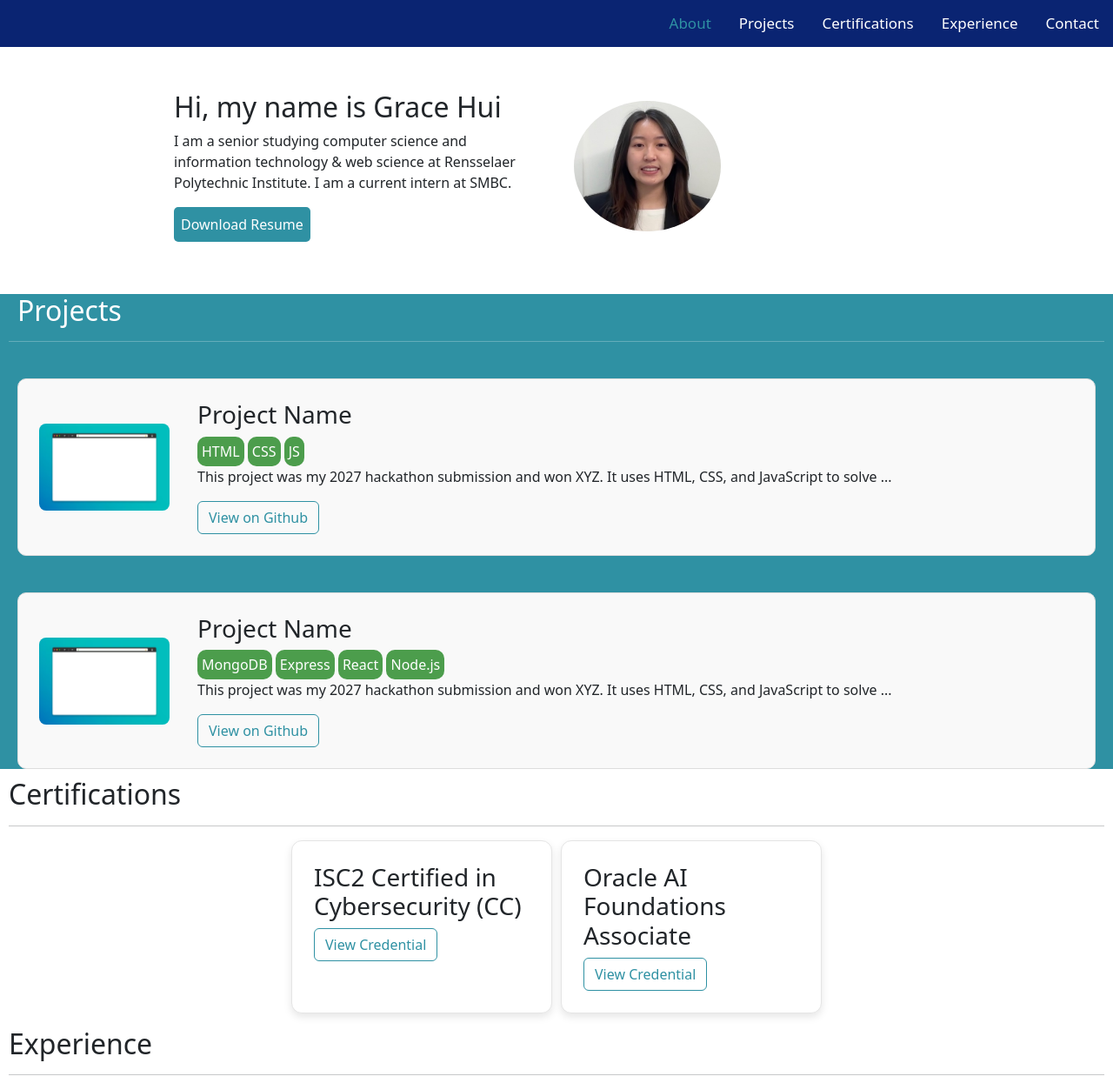
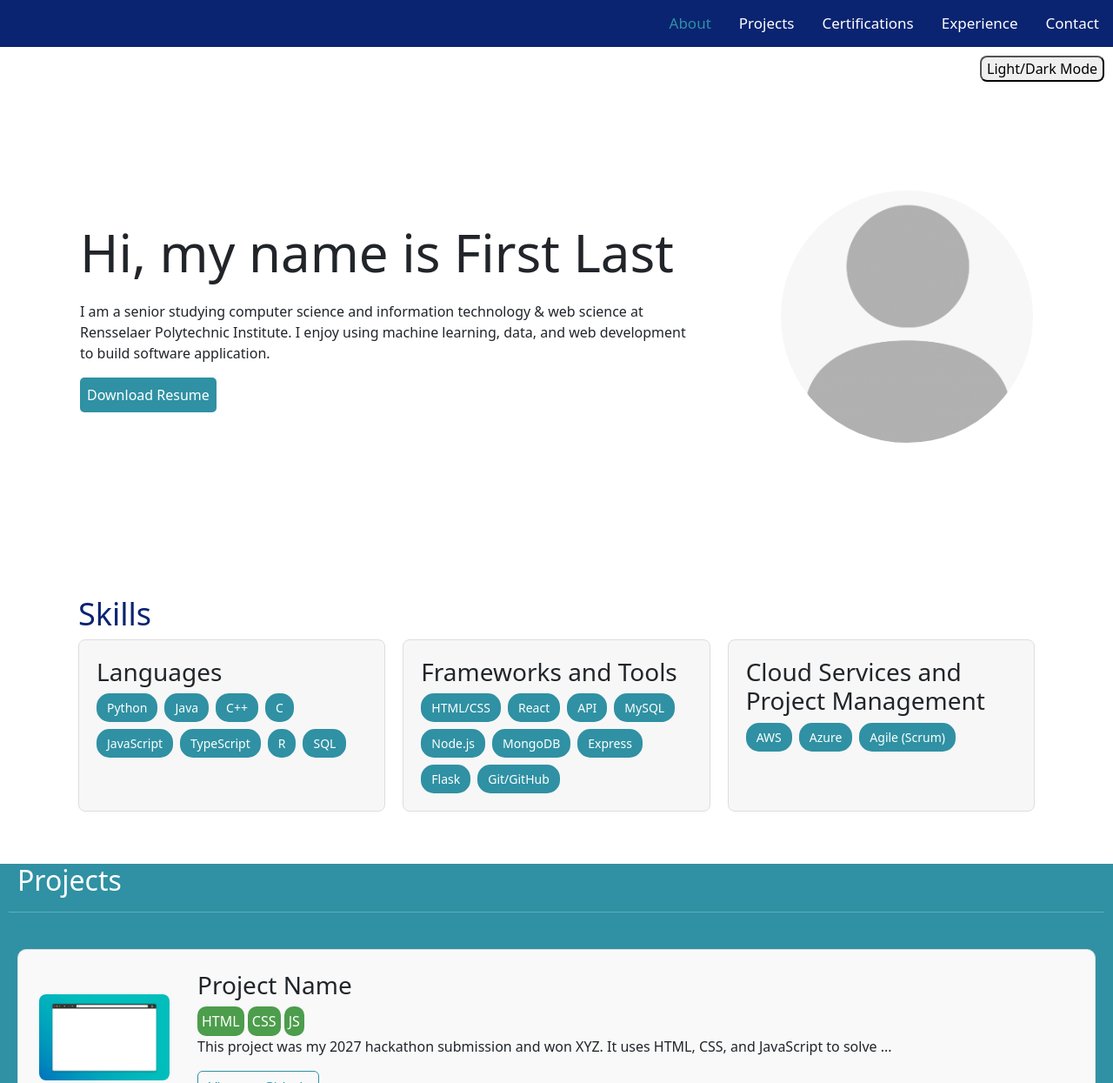
Before and after one commit to gracehui123/Portfolio_Demo, a plain HTML site: page index.html in a window 1280 px wide. Shown: the top 1245 px of the page at 87% size. Drawn offline with nearby package versions, Linux system fonts and the light colour scheme.

Commit message:
added more for demo
added skills, better styled about page, and light/dark mode

```diff
--- a/index.html
+++ b/index.html
@@ -19,18 +19,71 @@
             <a href="#contact">Contact</a>
         </div>
 
-        <div class="main">
-            <div id="about" class="flex-container">
-                <div class="col">
-                    <h2>Hi, my name is Grace Hui</h2>
-                    <p>I am a senior studying computer science and information technology & web science at Rensselaer Polytechnic Institute. I am a current intern at SMBC.</p>
+        <div class="Main" id="Main">
+            <div id="button-container">
+                <button id="mode-button" onclick="toggleMode()">Light/Dark Mode</button>
+            </div>
+
+            <div class="container about">
+                <div class="about-content">
+                    <h1 class="about-title">Hi, my name is First Last</h1>
+                    <p>I am a senior studying computer science and information technology & web science at Rensselaer Polytechnic Institute.
+                        I enjoy using machine learning, data, and web development to build software application.
+                    </p>
+
                     <a href="resume_example.pdf" download>
                         <button id="resume-button">Download Resume</button>
                     </a>
                 </div>
-                <div class="col">
-                    <img id="headshot" alt="headshot" src="headshot.jpg">
+
+                <img class="about-image" alt="headshot" src="headshot.png">
+            </div>
+
+            <div id="skills">
+                <div class="section-heading">
+                    <h2 id="skills-title">Skills</h2>
                 </div>
+
+                <div class="skills-layout">
+                    <div class="skill-group">
+                        <h3 class="skill-name">Languages</h3>
+                        <ul class="skill-tags">
+                            <li>Python</li>
+                            <li>Java</li>
+                            <li>C++</li>
+                            <li>C</li>
+                            <li>JavaScript</li>
+                            <li>TypeScript</li>
+                            <li>R</li>
+                            <li>SQL</li>
+                        </ul>
+                    </div>
+
+                    <div class="skill-group">
+                        <h3 class="skill-name">Frameworks and Tools</h3>
+                        <ul class="skill-tags">
+                            <li>HTML/CSS</li>
+                            <li>React</li>
+                            <li>API</li>
+                            <li>MySQL</li>
+                            <li>Node.js</li>
+                            <li>MongoDB</li>
+                            <li>Express</li>
+                            <li>Flask</li>
+                            <li>Git/GitHub</li>
+                        </ul>
+                    </div>
+
+                    <div class="skill-group">
+                        <h3 class="skill-name">Cloud Services and Project Management</h3>
+                        <ul class="skill-tags">
+                            <li>AWS</li>
+                            <li>Azure</li>
+                            <li>Agile (Scrum)</li>
+                        </ul>
+                    </div>
+                </div>
+
             </div>
 
             <div id="project_section">
@@ -76,16 +129,16 @@
             </div>
 
             <div id="certifications">
-                <h2>Certifications</h2>
+                <h2 id="cert-title">Certifications</h2>
                 <hr>
                 <div class="certs">
                     <div class="cert-card">
-                        <h3>ISC2 Certified in Cybersecurity (CC)</h3>
+                        <h3>Cert #1</h3>
                         <a href="" class="btn btn-outline-primary" target="_blank" rel="noopener noreferrer">View Credential</a>
                     </div>
 
                     <div class="cert-card">
-                        <h3>Oracle AI Foundations Associate</h3>
+                        <h3>Cert #2</h3>
                         <a href="" class="btn btn-outline-primary" target="_blank" rel="noopener noreferrer">View Credential</a>
                     </div>
                 </div>
@@ -124,7 +177,11 @@
             </div>
         </div>
 
-
-        <div></div>
     </body>
 </html>
+
+<script>
+    function toggleMode() {
+        document.body.classList.toggle("dark-mode");
+    }
+</script>
--- a/styles.css
+++ b/styles.css
@@ -1,5 +1,4 @@
 /* Add CSS styles for your web site here and use them in index.html. */
-/* Add a black background color to the top navigation */
 body{
   margin: 0;
 }
@@ -169,8 +168,9 @@ body{
 
 .experience:hover{
   position: relative;
-  padding: 5px;
+  padding: 5px 5px 5px 20px;
   border-left: 2px solid rgb(76, 157, 76);
+  color: #0a2472;
 }
 
 .experience::before {
@@ -196,3 +196,111 @@ body{
   opacity: 1;
   transform: translateY(0);
 }
+
+/* demo css */
+.container {
+  width: 90%;
+  max-width: 1120px;
+  margin: auto;
+}
+
+.about {
+  min-height: 520px;
+  display: flex;
+  align-items: center;
+  justify-content: space-between;
+  gap: 60px;
+}
+
+.about-content {
+  width: 65%;
+}
+
+.about-title {
+  margin: 0 0 20px;
+  font-size: 60px;
+}
+
+.about-image {
+  width: 290px;
+  height: 290px;
+  object-fit: cover;
+  border-radius: 50%;
+}
+
+
+#skills {
+    width: 90%;
+    max-width: 1100px;
+    margin: 60px auto;
+}
+
+.skills-layout {
+  display: flex;
+  gap: 20px;
+  align-items: stretch;
+}
+
+.skill-group {
+  flex: 1;
+  padding: 20px;
+  background-color: #f7f7f7;
+  border: 1px solid #dddddd;
+  border-radius: 8px;
+}
+
+.skill-tags {
+  display: flex;
+  flex-wrap: wrap;
+  gap: 8px;
+  padding: 0;
+  margin: 0;
+  list-style: none;
+}
+
+#skills-title {
+  font-size: 36px;
+  color: #0a2472;
+}
+
+.skill-tags li {
+  padding: 6px 12px;
+  color: white;
+  background-color: rgb(47, 145, 163);
+  border-radius: 15px;
+  font-size: 14px;
+}
+
+#button-container{
+  display: flex;
+  justify-content: flex-end;
+}
+
+#mode-button{
+  margin: 10px;
+  border-radius: 8px;
+}
+
+.dark-mode {
+  background-color: #3c3c3c;
+}
+
+.dark-mode .about-content h1,
+.dark-mode .about-content p,
+.dark-mode #skills-title,
+.dark-mode h2,
+.dark-mode #experiences *{
+  color: white;
+
+}
+
+.dark-mode .experience{
+  border-left: 2px solid rgb(255, 255, 255);
+  padding-left: 5px;
+}
+
+.dark-mode .experience:hover{
+  position: relative;
+  padding: 5px 5px 5px 20px;
+  border-left: 2px solid rgb(76, 157, 76);
+}
```
Also changed, not shown: headshot.jpg (deleted), headshot.png (added).
